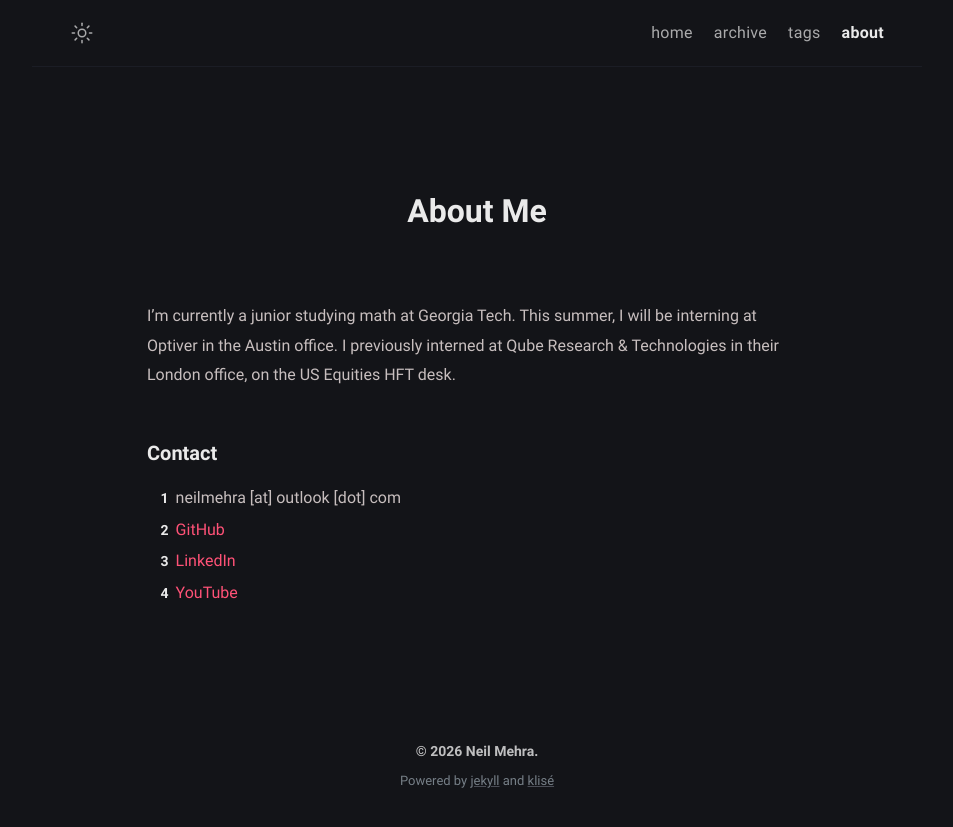
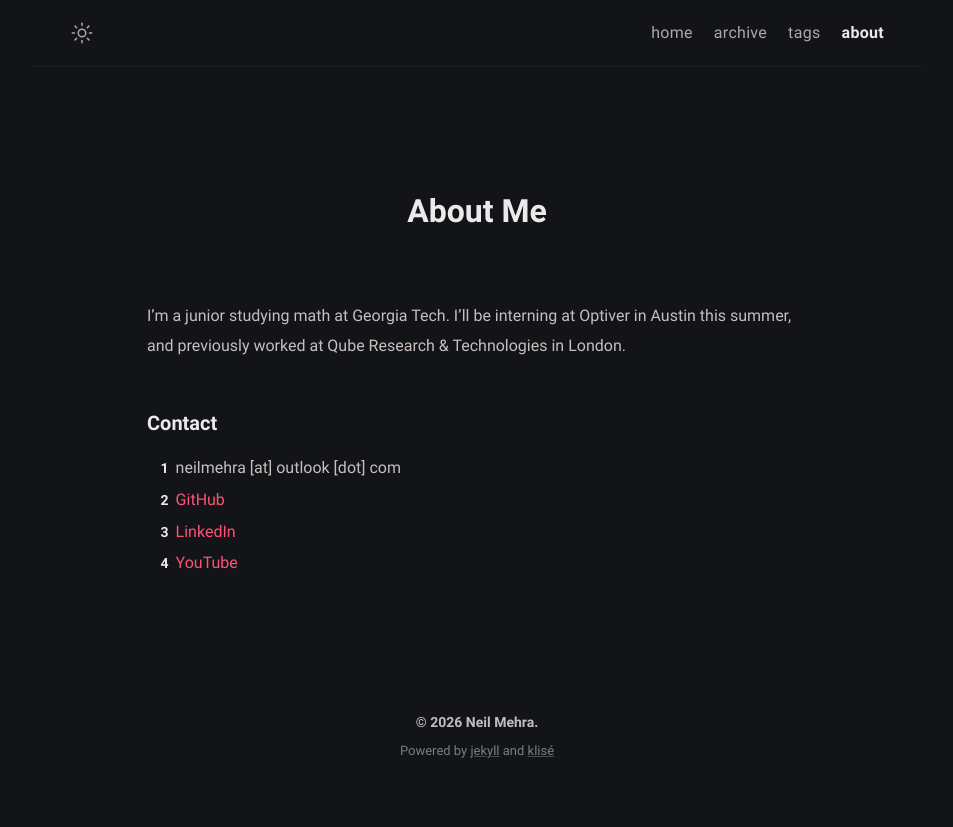
Before and after one commit to neilmehra/blog, a Jekyll site: the page built from about.md, in a window 1280 px wide. Shown: the top 827 px of the page, without its empty margins (163-1116 px from the left). Built offline with Jekyll 4.4.1, drawn with Linux system fonts in a browser that asks for light colours.

Commit message:
Revise personal introduction for clarity and conciseness

```diff
--- a/about.md
+++ b/about.md
@@ -6,7 +6,7 @@ excerpt:
 comments: false
 ---
 
-I'm currently a junior studying math at Georgia Tech. This summer, I will be interning at Optiver in the Austin office. I previously interned at Qube Research & Technologies in their London office, on the US Equities HFT desk.
+I’m a junior studying math at Georgia Tech. I’ll be interning at Optiver in Austin this summer, and previously worked at Qube Research & Technologies in London.
 
 #### Contact
 
```
